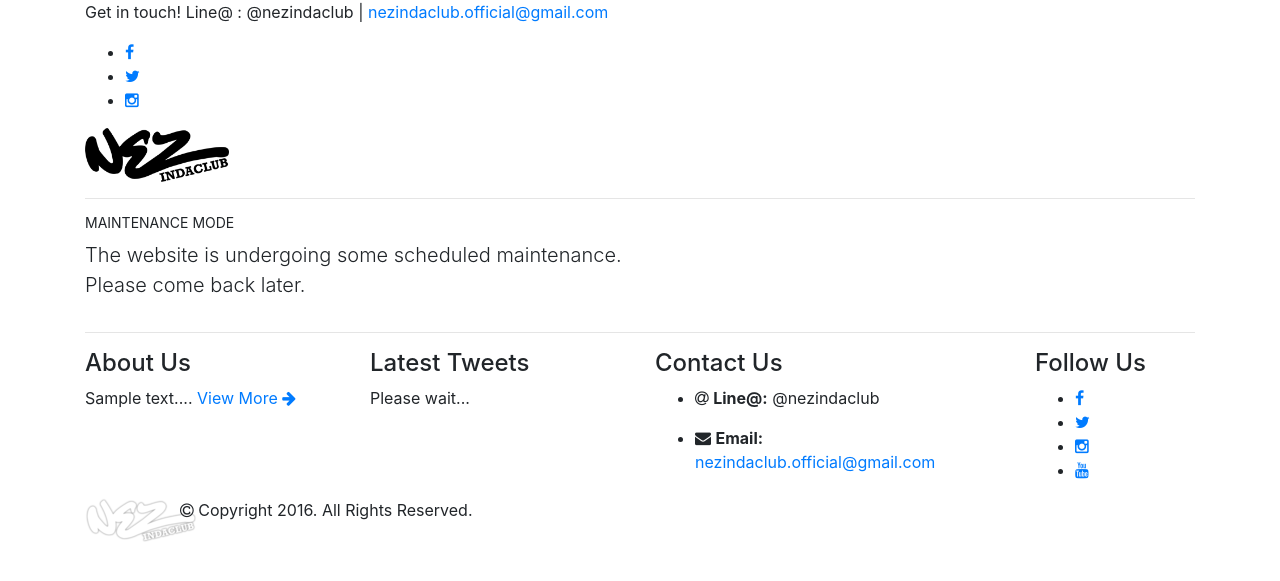
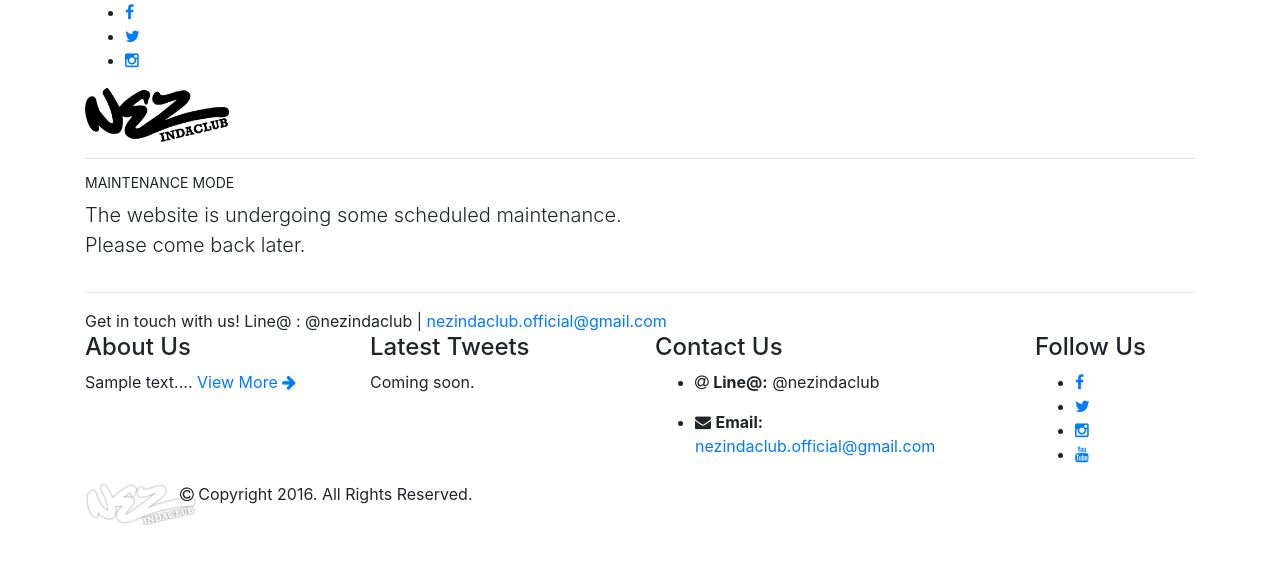
Before and after one commit to u-renda/nic_web, a CodeIgniter app: the page made by application/views/development_mode.php in a window 1280 px wide. Shown: the top 581 px of the page. Run offline with CodeIgniter, Linux system fonts and the light colour scheme; the template is opened without the code that fills it: most values are stand-ins (such as "Sample title", 1, 10 or a date in 2020); some libraries are stand-ins or nearby versions.

Commit message:
* Benerin tampilan development mode * Tambah link youtube

```diff
--- a/application/config/config.php
+++ b/application/config/config.php
@@ -545,6 +545,7 @@ $config['registration_fee'] = 150000;
 $config['twitter'] = 'https://twitter.com/nicofficial';
 $config['facebook'] = 'https://www.facebook.com/NICoffc';
 $config['instagram'] = 'https://www.instagram.com/nic.official';
+$config['youtube'] = 'https://www.youtube.com/user/TheNICcrew';
 
 $config['link_faq'] = $config['base_url'].'pages/faq';
 $config['link_image_gallery'] = $config['base_url'].'image_gallery';
--- a/application/views/development_mode.php
+++ b/application/views/development_mode.php
@@ -23,9 +23,6 @@
 				<div class="header-body">
 					<div class="header-top">
 						<div class="container">
-							<p>
-								Get in touch! <span class="ml-xs"><?php echo 'Line@ : @'.strtolower($this->config->item('title')); ?></span><span class="hidden-xs"> | <a href="#"><?php echo strtolower($this->config->item('email_gmail')); ?></a></span>
-							</p>
 							<ul class="header-social-icons social-icons hidden-xs">
 								<li class="social-icons-facebook"><a href="<?php echo $this->config->item('facebook'); ?>" target="_blank" title="Facebook"><i class="fa fa-facebook"></i></a></li>
 								<li class="social-icons-twitter"><a href="<?php echo $this->config->item('twitter'); ?>" target="_blank" title="Twitter"><i class="fa fa-twitter"></i></a></li>
@@ -62,6 +59,13 @@
 							<hr class="tall">
 						</div>
 					</div>
+					<div class="row">
+						<div class="col-md-12 center">
+							Get in touch with us!
+							<?php echo 'Line@ : @'.strtolower($this->config->item('title')).' | '; ?>
+							<a href="<?php echo 'mailto:'.$this->config->item('email_gmail'); ?>"><?php echo strtolower($this->config->item('email_gmail')); ?></a>
+						</div>
+					</div>
 				</div>
 			</div>
 			<footer class="short" id="footer">
@@ -74,7 +78,7 @@
                         <div class="col-md-3">
                             <h4>Latest Tweets</h4>
                             <div id="tweet" class="twitter" data-plugin-tweets data-plugin-options='{"username": "nicofficial", "count": 2}'>
-                                <p>Please wait...</p>
+                                <p>Coming soon.</p>
                             </div>
                         </div>
                         <div class="col-md-4">
```
